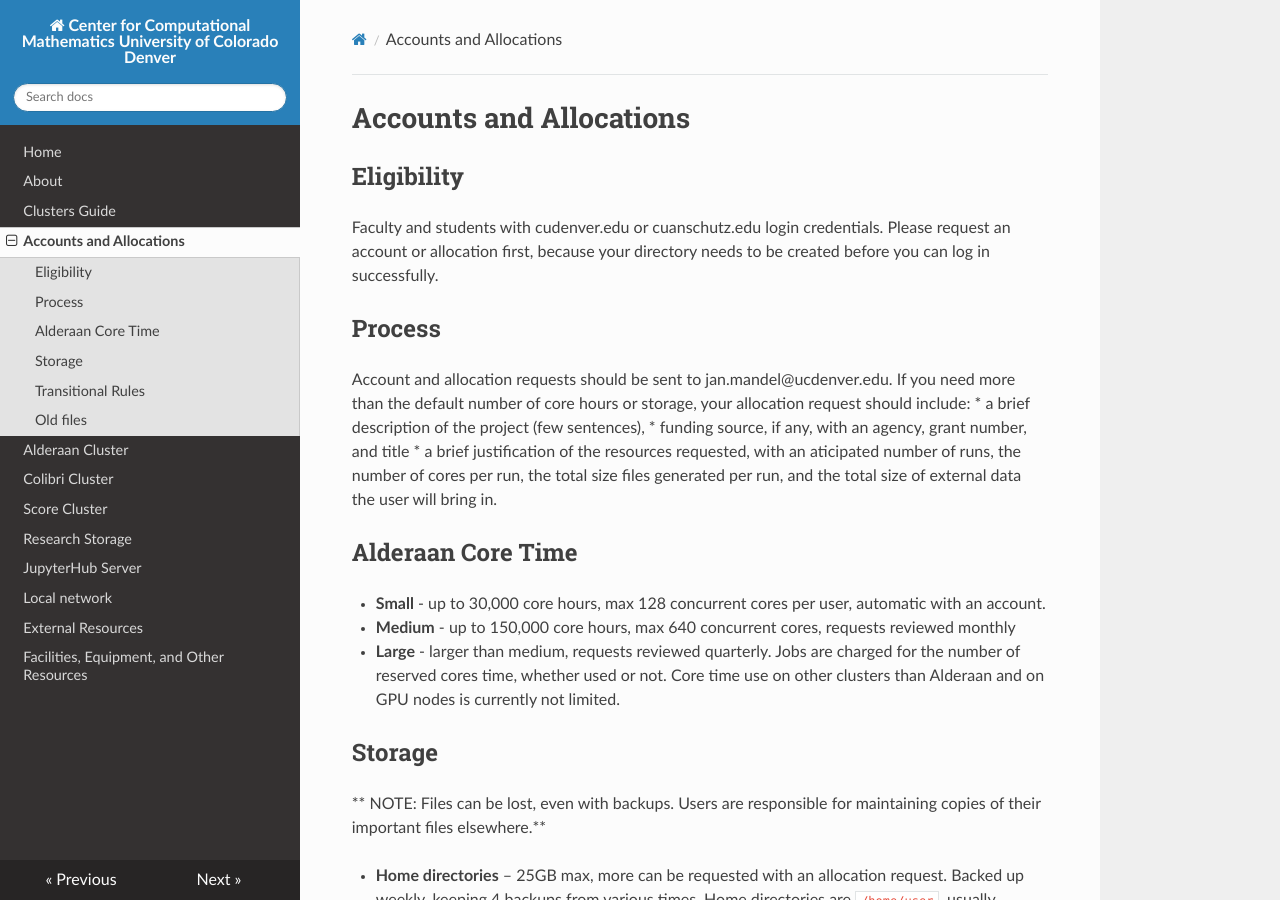
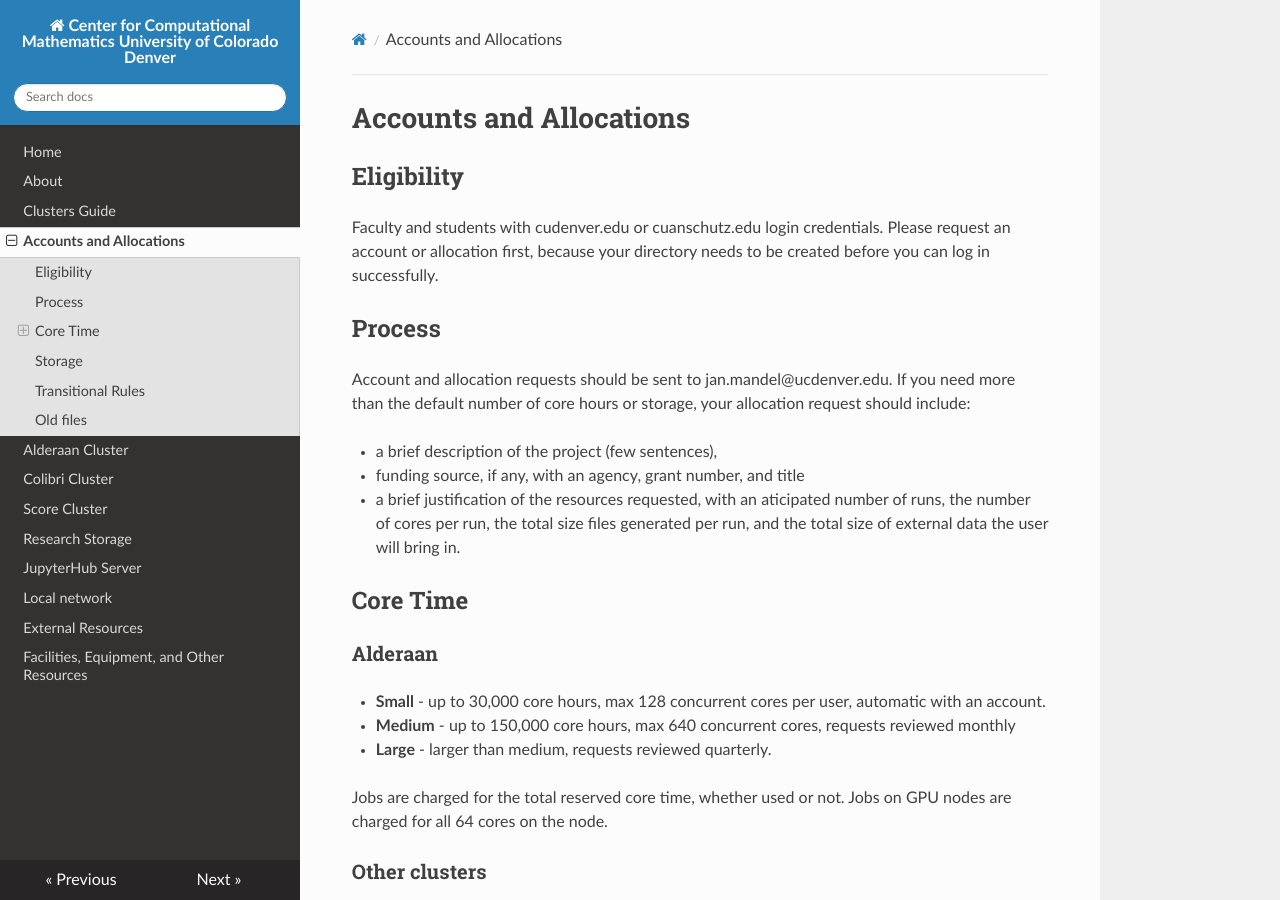
Before and after one commit to ccmucdenver/ccm-docs, an MkDocs documentation site: the page built from docs/allocations.md, in a window 1280 px wide and 900 px high. Built offline with MkDocs 1.6.1, drawn with Linux system fonts in a browser that asks for light colours; nearby versions of some CDN libraries; some of the changed text lies outside the part shown.

Commit message:
small changes in allocations.md

```diff
--- a/docs/allocations.md
+++ b/docs/allocations.md
@@ -3,16 +3,22 @@
 Faculty and students with cudenver.edu or cuanschutz.edu login credentials. Please request an account or allocation first, because your directory needs to be created before you can log in successfully.
 ## Process
 Account and allocation requests should be sent to jan.mandel@ucdenver.edu. If you need more than the default number of core hours or storage, your allocation request should include:
+
 * a brief description of the project (few sentences),
 * funding source, if any, with an agency, grant number, and title
 * a brief justification of the resources requested, with an aticipated number of runs, the number of cores per run, the total size files generated per run, and the total size of external data the user will bring in.
 
-## Alderaan Core Time
+## Core Time
+### Alderaan
 * **Small** - up to 30,000 core hours, max 128 concurrent cores per user, automatic with an account.
 * **Medium** - up to 150,000 core hours, max 640 concurrent cores, requests reviewed monthly
 * **Large** - larger than medium, requests reviewed quarterly.
-Jobs are charged for the number of reserved cores time, whether used or not.
-Core time use on other clusters than Alderaan and on GPU nodes is currently not limited.
+
+Jobs are charged for the total reserved core time, whether used or not.
+Jobs on GPU nodes are charged for all 64 cores on the node.
+
+### Other clusters
+Core time use on other clusters than Alderaan is currently not limited.
 
 ## Storage
 ** NOTE: Files can be lost, even with backups. Users are responsible for maintaining copies of their important files elsewhere.**
```
